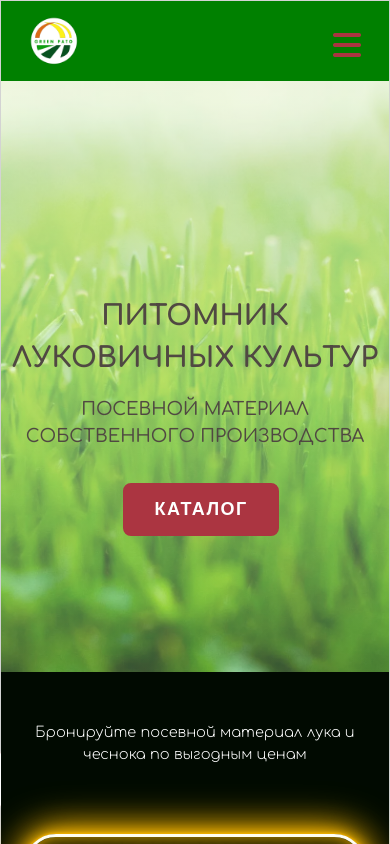
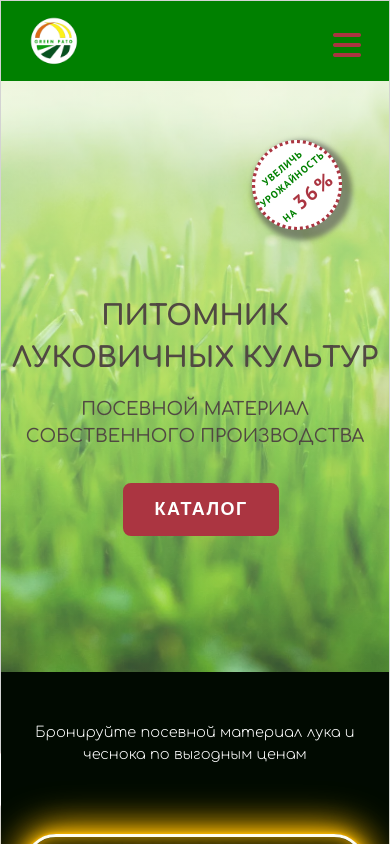
Before and after one commit to Yuthala/Green-Pato-website, a React (Create React App) app: page / in a window 390 px wide. Shown: the top 844 px of the page. Built offline with nearby package versions, Linux system fonts and the light colour scheme; a web font is replaced by a local one.

Commit message:
hero banner

```diff
--- a/public/index.html
+++ b/public/index.html
@@ -17,10 +17,9 @@
     <link rel="preconnect" href="https://fonts.googleapis.com">
     <link rel="preconnect" href="https://fonts.gstatic.com" crossorigin>
     <link href="https://fonts.googleapis.com/css2?family=Comfortaa:wght@300..700&family=Gabarito:wght@400..900&display=swap" rel="stylesheet">
-    <!-- <link rel="preconnect" href="https://fonts.googleapis.com">
-    <link rel="preconnect" href="https://fonts.gstatic.com" crossorigin>
+
     <link href="https://fonts.googleapis.com/css2?family=PT+Sans:wght@700&display=swap" rel="stylesheet" />
-    <link href="https://fonts.googleapis.com/css2?family=Bitter:ital,wght@0,100..900;1,100..900&family=Josefin+Sans:ital,wght@0,100..700;1,100..700&family=Lobster&display=swap" rel="stylesheet"> -->
+    <!--<link href="https://fonts.googleapis.com/css2?family=Bitter:ital,wght@0,100..900;1,100..900&family=Josefin+Sans:ital,wght@0,100..700;1,100..700&family=Lobster&display=swap" rel="stylesheet">-->
     <!--
       Notice the use of %PUBLIC_URL% in the tags above.
       It will be replaced with the URL of the `public` folder during the build.
--- a/src/components/HeroSection.css
+++ b/src/components/HeroSection.css
@@ -26,9 +26,41 @@
     margin: 6px;
 }
 
-.fa-play-circle {
+.hero-banner-wrapper .hero-banner{
+    width: 160px;
+    height: 160px;
+    background: var(--primary);
+    border-radius: 50%;
+    position: absolute;
+    top: 60%;
+    right: 18%;
+    display: flex;
+    align-items: center;
+    justify-content: center;
+    border: 3px dotted var(--tint);
+    box-shadow: 5px 5px 5px 5px rgba(79, 76, 76, 0.6);
+}
+
+.hero-banner-wrapper .hero-banner h4{
+    color: var(--green-accent);
+    font-family: 'PT Sans';
+    letter-spacing: 2px;
+    font-weight: 700;
+    transform: rotateZ(-40deg);
+    font-size: 1.1em;
+}
+
+.hero-banner-wrapper .hero-banner h4 >span {
+    color: var(--tint);
+    font-family: 'PT Sans';
+    letter-spacing: 2px;
+    font-size: 2em;
+}
+
+/* .fa-play-circle {
     margin-left: 4px;
-}
+} */
+
 
 @media screen and (max-width: 960px) {
     .hero-container > h1 {
@@ -42,6 +74,10 @@
     }
     .hero-container {
         height: 70vh;
+    }
+    .hero-banner-wrapper .hero-banner {
+        width: 130px;
+        height: 130px;
     }
 }
 
@@ -59,6 +95,12 @@
     .btn {
         width: 100%;
     }
+    .hero-banner-wrapper .hero-banner {
+        right: 12%;
+    }
+    .hero-banner-wrapper .hero-banner {
+        top: 70%;
+    }
 }
 
 @media screen and (max-width: 630px) {
@@ -71,4 +113,22 @@
         font-size: 18px;
         text-align: center;
     }
+    .hero-banner-wrapper .hero-banner {
+        width: 110px;
+        height: 110px;
+        top: 13%;
+    }
+    .hero-banner-wrapper .hero-banner h4 {
+        letter-spacing: 1px;
+    }
 }
+@media screen and (max-width: 430px) {
+    .hero-banner-wrapper .hero-banner {
+        width: 90px;
+        height: 90px;
+        top: 10%;
+    }
+    .hero-banner-wrapper .hero-banner h4 {
+        font-size: 0.9em;
+    }
+}
--- a/src/components/HeroSection.jsx
+++ b/src/components/HeroSection.jsx
@@ -26,7 +26,6 @@ function HeroSection() {
             </Button>
           </Link>
 
-
             {/* <Button
                 className="btns"
                 buttonStyle="btn--primary"
@@ -35,6 +34,12 @@ function HeroSection() {
             ВИДЕО О ПИТОМНИКЕ <i className="fa fa-play-circle" />
             </Button> */}
         </div>
+
+        <div className="hero-banner-wrapper">
+          <div className="hero-banner">
+            <h4>увеличь <br/> урожайность <br/> на <span>36%</span></h4>
+          </div>
+        </div>
     </section>
   )
 }
```
